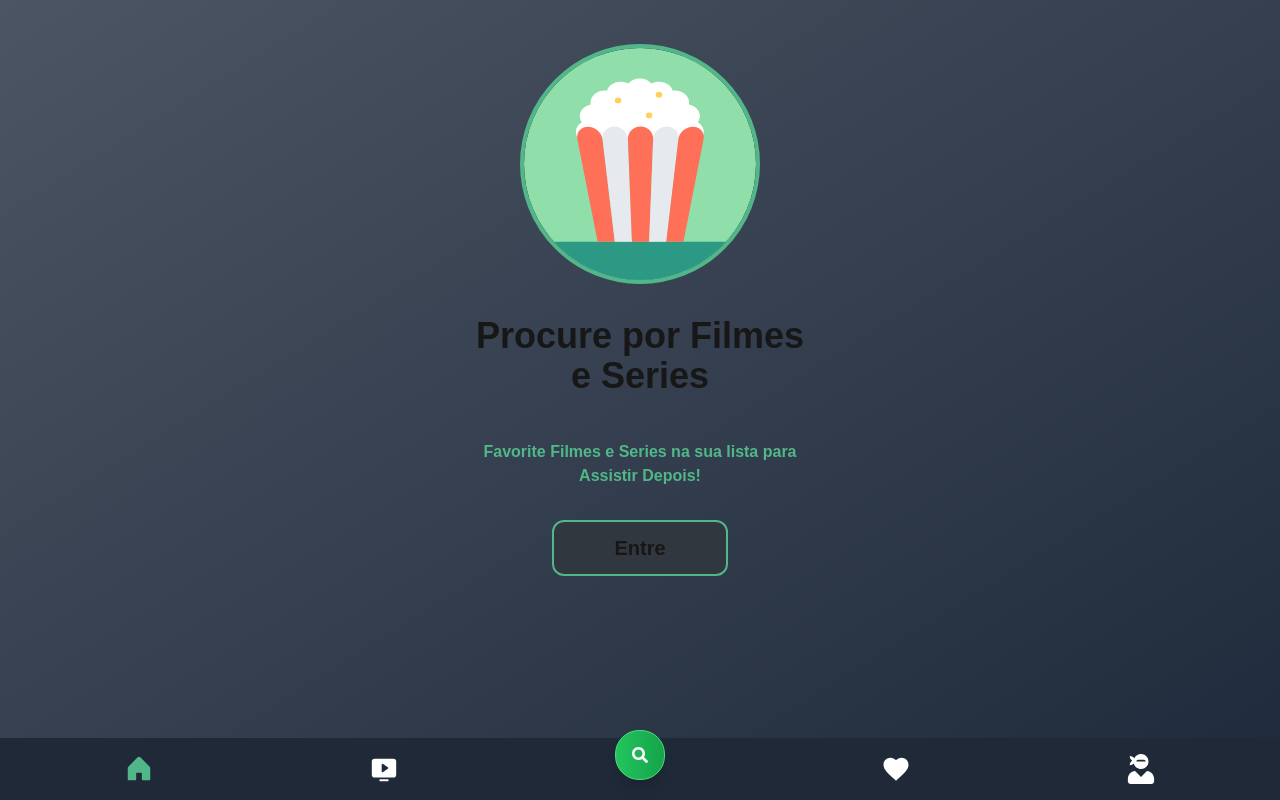
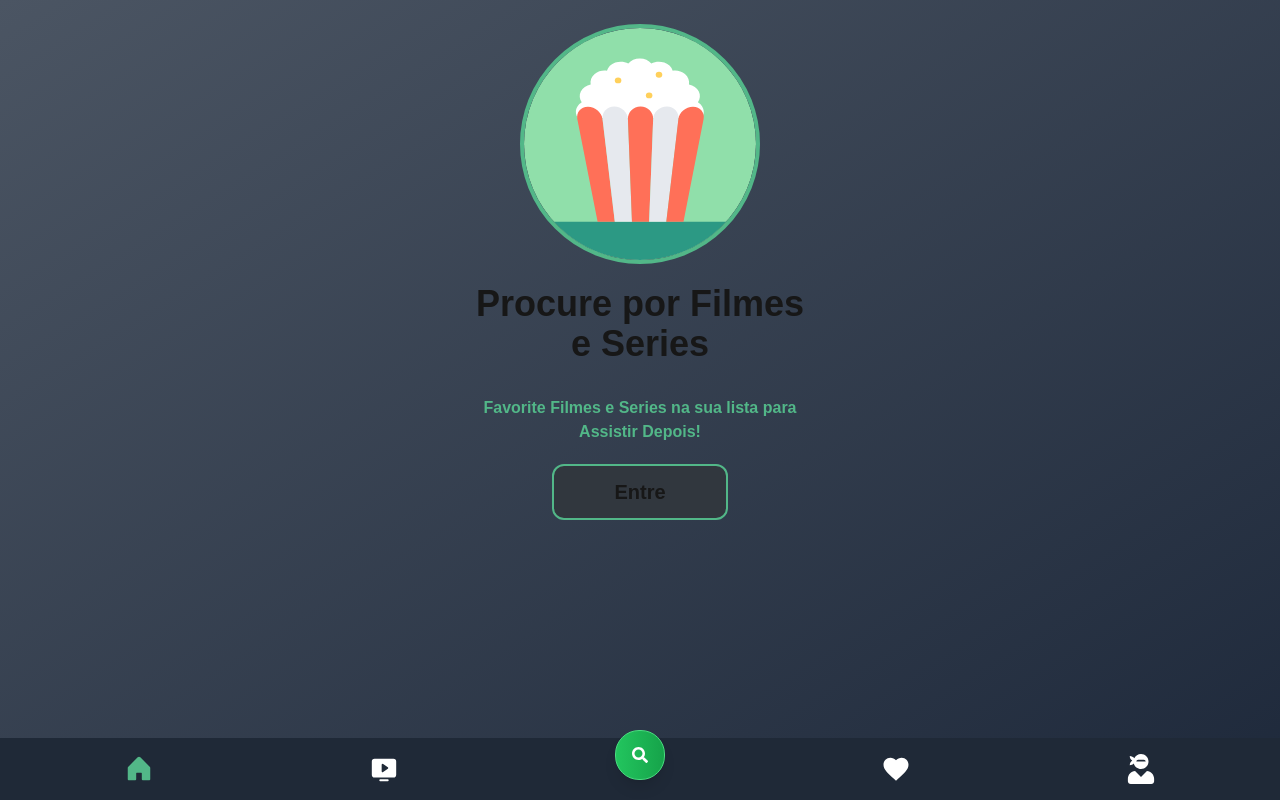
Before and after one commit to SamuelMuleu/popcorn, a Next.js app: page / in a window 1280 px wide. Built offline with nearby package versions, Linux system fonts and the light colour scheme; no server answers.

Commit message:
adjust css

```diff
--- a/src/app/page.tsx
+++ b/src/app/page.tsx
@@ -8,8 +8,8 @@ export default function Home() {
   const { user } = useAuth();
 
   return (
-    <section className="flex   gap-5 flex-col items-center justify-center  ">
-      <Avatar className="w-60 h-60 border-4 mt-7  border-gradientColorStops-custom-green ">
+    <section className="flex md:gap-2  gap-5 flex-col items-center justify-center  ">
+      <Avatar className="w-60 h-60 border-4 md:mt-2 mt-7  border-gradientColorStops-custom-green ">
         <AvatarImage src="/assets/popcorn.svg" />
         <AvatarFallback>CN</AvatarFallback>
       </Avatar>
```
